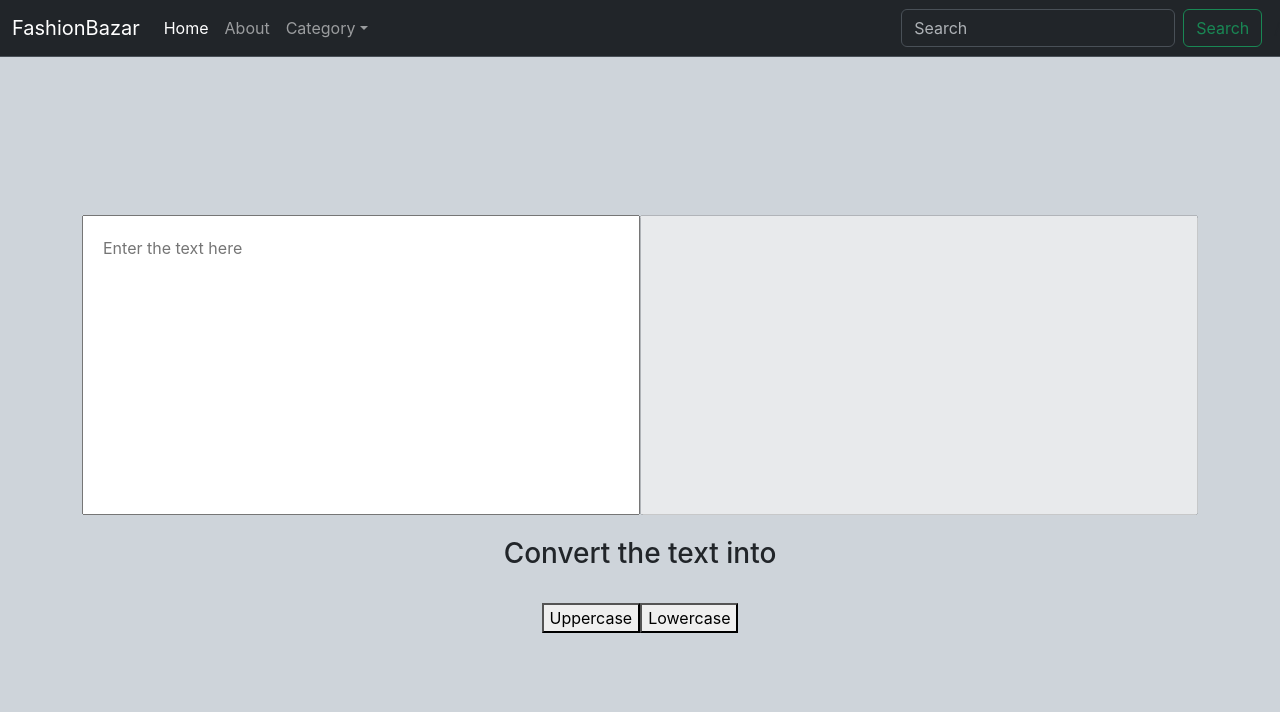
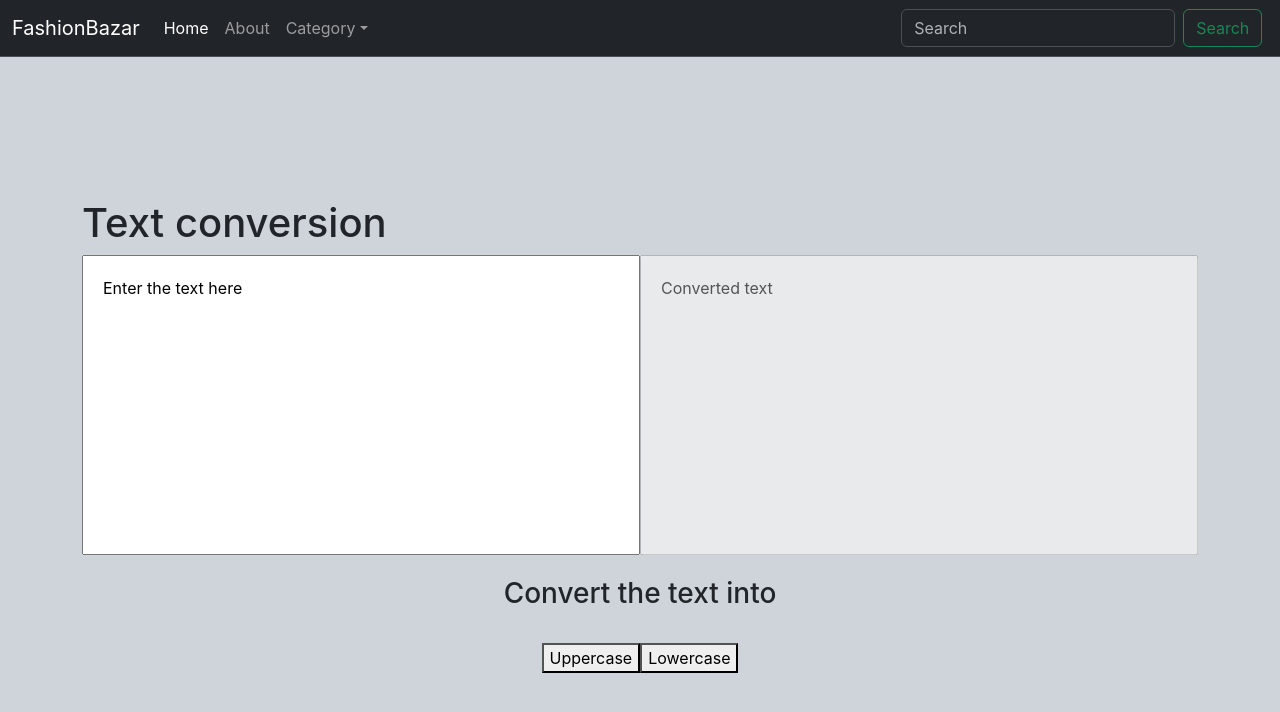
Before and after one commit to surya-tamang/Text-converter--React-JS, a React (Create React App) app: page / in a window 1280 px wide. Shown: the top 712 px of the page. Built offline with nearby package versions, Linux system fonts and the light colour scheme.

Commit message:
use state

```diff
--- a/src/App.js
+++ b/src/App.js
@@ -9,7 +9,7 @@ function App() {
       <div className='container-fluid d-flex justify-content-center min-vh-100 bg-dark-subtle align-items-center'>
 
         <Header title="FashionBazar" />
-        <Main />
+        <Main title="Text conversion"/>
 
       </div>
 
--- a/src/components/Main.js
+++ b/src/components/Main.js
@@ -1,16 +1,32 @@
-import React from "react";
+import React, { useState } from "react";
 
-export default function Main() {
+export default function Main(props) {
+
+    function uppercaseButton() {
+        console.log('button clicked')
+        setOutText('You have clicked the Uppercase Button')
+    }
+    function lowercaseButton() {
+        console.log('you have clicked the lowercase button');
+        setOutText('You have clicked the lowercase button')
+    }
+
+    function onChange() {
+        setOutText('You have changed the text')
+    }
+    const [intText, setInText] = useState('Enter the text here');
+    const [outText, setOutText] = useState('Converted text');
     return (
         <main className="w-100 min-vh-100 d-flex  flex-column justify-content-center align-items-center mt-4">
-            <div className="container">
-                <textarea className="w-50 mh-50" id="input" placeholder="Enter the text here"></textarea>
-                <textarea className="w-50 mh-50" id="output" disabled></textarea>
+            <div className="container mt-4">
+                <h1> {props.title}</h1>
+                <textarea className="w-50 mh-50" id="input" value={intText} onChange={onChange} placeholder="Enter the text here"></textarea>
+                <textarea className="w-50 mh-50" value={outText} id="output" disabled></textarea>
             </div>
             <h3 className="mt-3">Convert the text into</h3>
             <br />
             <div className="container d-flex justify-content-center">
-                <button>Uppercase</button><button>Lowercase</button>
+                <button onClick={uppercaseButton}>Uppercase</button><button onClick={lowercaseButton}>Lowercase</button>
             </div>
         </main>
     )
```
